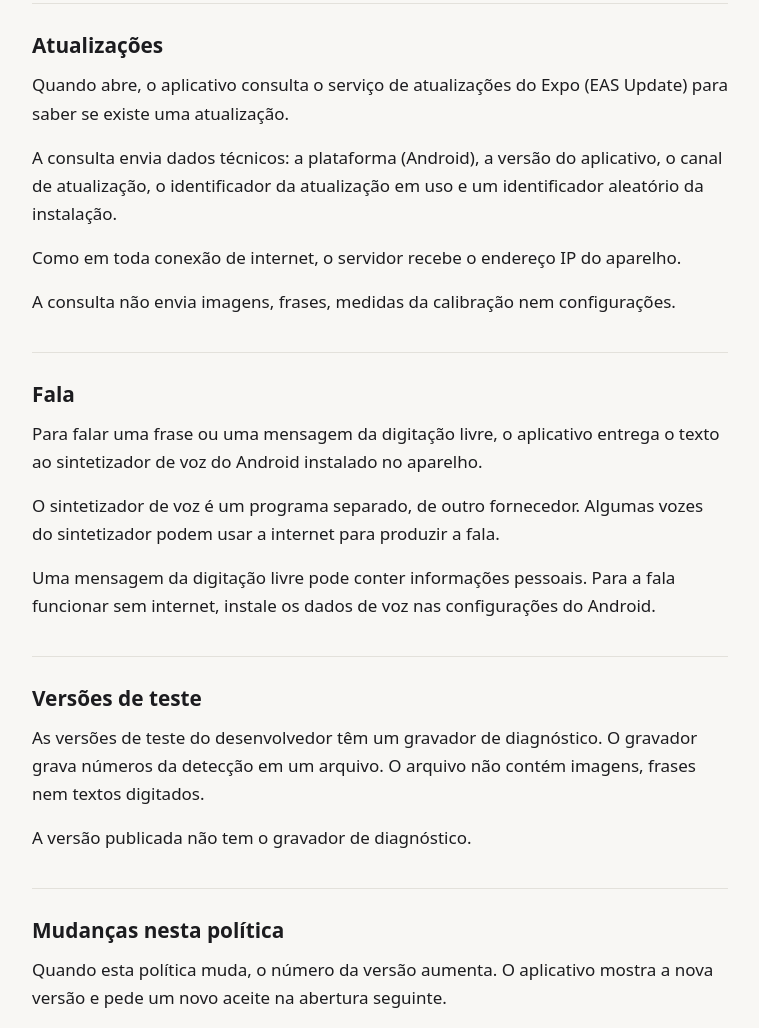
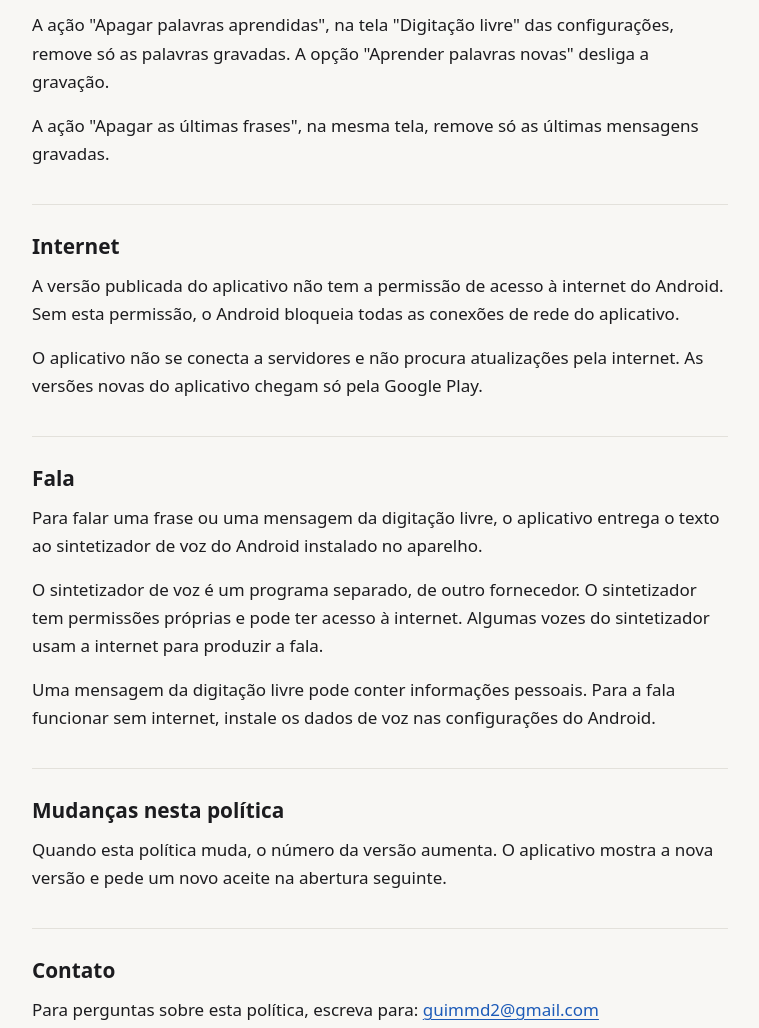
Before and after one commit to guimmd2/PrivacyPolicies, a plain HTML site: page blink-to-talk/index.html in a window 1280 px wide. Shown: the part 1591-2619 px from the top of the page, without its empty margins (260-1019 px from the left). Drawn offline with Linux system fonts and the light colour scheme.

Commit message:
Update the Blink To Talk privacy policy to the text of 2026-11-20.
The page now has the same text as the policy in the application. The section
"Atualizações" becomes "Internet": the published version has no internet
permission and no update service. The section "Versões de teste" is removed.
The section about stored data adds the last 6 spoken messages and the action
"Apagar as últimas frases". The version stays 1.

Co-Authored-By: Claude Opus 5.5 <noreply@anthropic.com>

```diff
--- a/blink-to-talk/index.html
+++ b/blink-to-talk/index.html
@@ -16,7 +16,7 @@
 	</header>
 	<main class="wrap">
 		<h1>Política de privacidade do Blink To Talk</h1>
-		<p class="meta">Versão 1. Data: <time datetime="2026-11-13">13/11/2026</time>.</p>
+		<p class="meta">Versão 1. Data: <time datetime="2026-11-20">20/11/2026</time>.</p>
 
 		<nav class="toc" aria-labelledby="toc-title">
 			<h2 id="toc-title">Conteúdo</h2>
@@ -24,9 +24,8 @@
 				<li><a href="#resumo">Resumo</a></li>
 				<li><a href="#camera">Câmera</a></li>
 				<li><a href="#dados">Dados gravados no aparelho</a></li>
-				<li><a href="#atualizacoes">Atualizações</a></li>
+				<li><a href="#internet">Internet</a></li>
 				<li><a href="#fala">Fala</a></li>
-				<li><a href="#versoes-de-teste">Versões de teste</a></li>
 				<li><a href="#mudancas">Mudanças nesta política</a></li>
 				<li><a href="#contato">Contato</a></li>
 			</ol>
@@ -34,7 +33,7 @@
 
 		<section aria-labelledby="resumo">
 			<h2 id="resumo">Resumo</h2>
-			<p>O Blink To Talk é um aplicativo de comunicação por piscadas. O aplicativo funciona no aparelho.</p>
+			<p>O Blink To Talk é um aplicativo de comunicação por piscadas. O aplicativo funciona no aparelho, sem internet.</p>
 			<p>O aplicativo não tem conta de usuário, não tem anúncios e não tem ferramentas de análise de uso.</p>
 			<p>A versão publicada do aplicativo não envia e não exporta dados do usuário.</p>
 		</section>
@@ -50,31 +49,25 @@
 			<h2 id="dados">Dados gravados no aparelho</h2>
 			<p>O aplicativo grava as configurações, as medidas da calibração e as frases. As medidas da calibração são números.</p>
 			<p>Com a digitação livre e a opção "Aprender palavras novas" ligadas, o aplicativo também grava as palavras das mensagens que ele falou e os pares de palavras seguidas, com o número de usos e a data do último uso. O aplicativo usa estes dados para sugerir palavras. O aplicativo grava no máximo 2000 palavras e 5000 pares. Os números das mensagens não são gravados.</p>
+			<p>Com a digitação livre ligada, o aplicativo também grava as últimas 6 mensagens que ele falou, com o texto completo, inclusive os números. O menu do teclado mostra estas mensagens em "Últimas frases", para o usuário falar uma mensagem de novo sem digitar.</p>
 			<p>O texto em digitação fica só na memória do aparelho. O aplicativo não grava este texto. Fechar o aplicativo apaga o texto.</p>
 			<p>Estes dados ficam gravados só no aparelho. O aplicativo desliga o backup automático do Android para estes dados.</p>
 			<p>A ação "Apagar todos os dados", na tela "Sobre" das configurações, remove estes dados. A desinstalação do aplicativo também remove estes dados.</p>
 			<p>A ação "Apagar palavras aprendidas", na tela "Digitação livre" das configurações, remove só as palavras gravadas. A opção "Aprender palavras novas" desliga a gravação.</p>
+			<p>A ação "Apagar as últimas frases", na mesma tela, remove só as últimas mensagens gravadas.</p>
 		</section>
 
-		<section aria-labelledby="atualizacoes">
-			<h2 id="atualizacoes">Atualizações</h2>
-			<p>Quando abre, o aplicativo consulta o serviço de atualizações do Expo (EAS Update) para saber se existe uma atualização.</p>
-			<p>A consulta envia dados técnicos: a plataforma (Android), a versão do aplicativo, o canal de atualização, o identificador da atualização em uso e um identificador aleatório da instalação.</p>
-			<p>Como em toda conexão de internet, o servidor recebe o endereço IP do aparelho.</p>
-			<p>A consulta não envia imagens, frases, medidas da calibração nem configurações.</p>
+		<section aria-labelledby="internet">
+			<h2 id="internet">Internet</h2>
+			<p>A versão publicada do aplicativo não tem a permissão de acesso à internet do Android. Sem esta permissão, o Android bloqueia todas as conexões de rede do aplicativo.</p>
+			<p>O aplicativo não se conecta a servidores e não procura atualizações pela internet. As versões novas do aplicativo chegam só pela Google Play.</p>
 		</section>
 
 		<section aria-labelledby="fala">
 			<h2 id="fala">Fala</h2>
 			<p>Para falar uma frase ou uma mensagem da digitação livre, o aplicativo entrega o texto ao sintetizador de voz do Android instalado no aparelho.</p>
-			<p>O sintetizador de voz é um programa separado, de outro fornecedor. Algumas vozes do sintetizador podem usar a internet para produzir a fala.</p>
+			<p>O sintetizador de voz é um programa separado, de outro fornecedor. O sintetizador tem permissões próprias e pode ter acesso à internet. Algumas vozes do sintetizador usam a internet para produzir a fala.</p>
 			<p>Uma mensagem da digitação livre pode conter informações pessoais. Para a fala funcionar sem internet, instale os dados de voz nas configurações do Android.</p>
-		</section>
-
-		<section aria-labelledby="versoes-de-teste">
-			<h2 id="versoes-de-teste">Versões de teste</h2>
-			<p>As versões de teste do desenvolvedor têm um gravador de diagnóstico. O gravador grava números da detecção em um arquivo. O arquivo não contém imagens, frases nem textos digitados.</p>
-			<p>A versão publicada não tem o gravador de diagnóstico.</p>
 		</section>
 
 		<section aria-labelledby="mudancas">
```
Also changed, not shown: index.html (+1 -1 lines).
